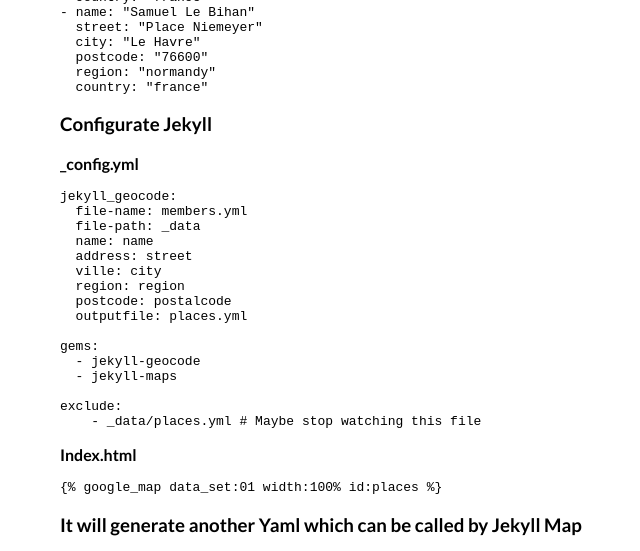
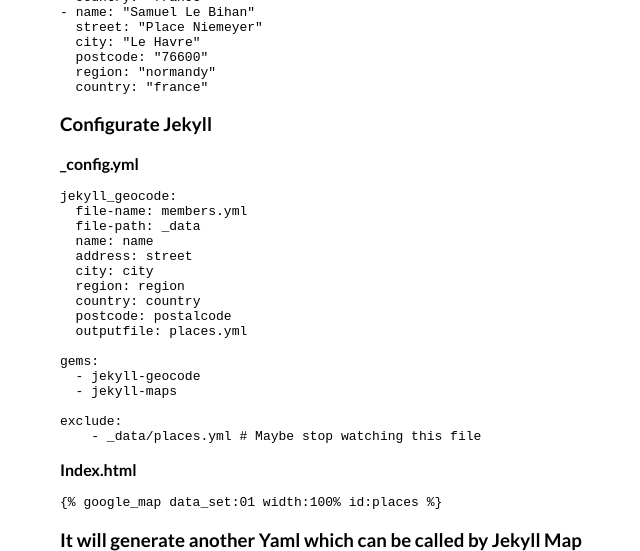
Before and after one commit to bertrandkeller/jekyll-geocode, a Jekyll site: the page built from index.md, in a window 1280 px wide and 900 px high, scrolled down 736 px, cut to the strip 0-551 px from the top of the window. Shown: the whole strip, without its empty margins (180-820 px from the left). Built offline with Jekyll 4.4.1, drawn with Linux system fonts in a browser that asks for light colours.

Commit message:
modify index

```diff
--- a/index.md
+++ b/index.md
@@ -39,8 +39,9 @@
   file-path: _data
   name: name
   address: street
-  ville: city
+  city: city
   region: region
+  country: country
   postcode: postalcode
   outputfile: places.yml
 
```
Also changed, not shown: README.md.
